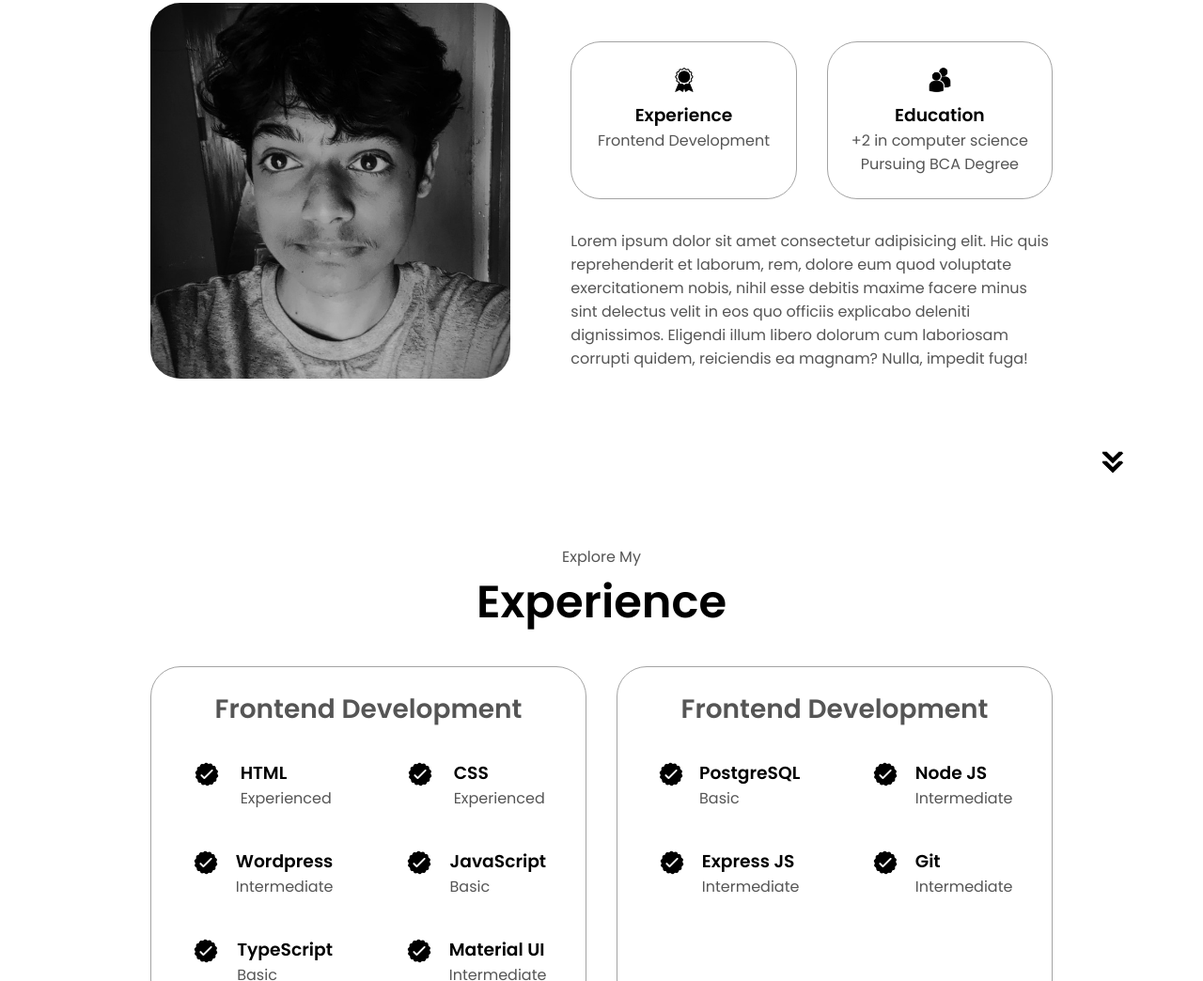
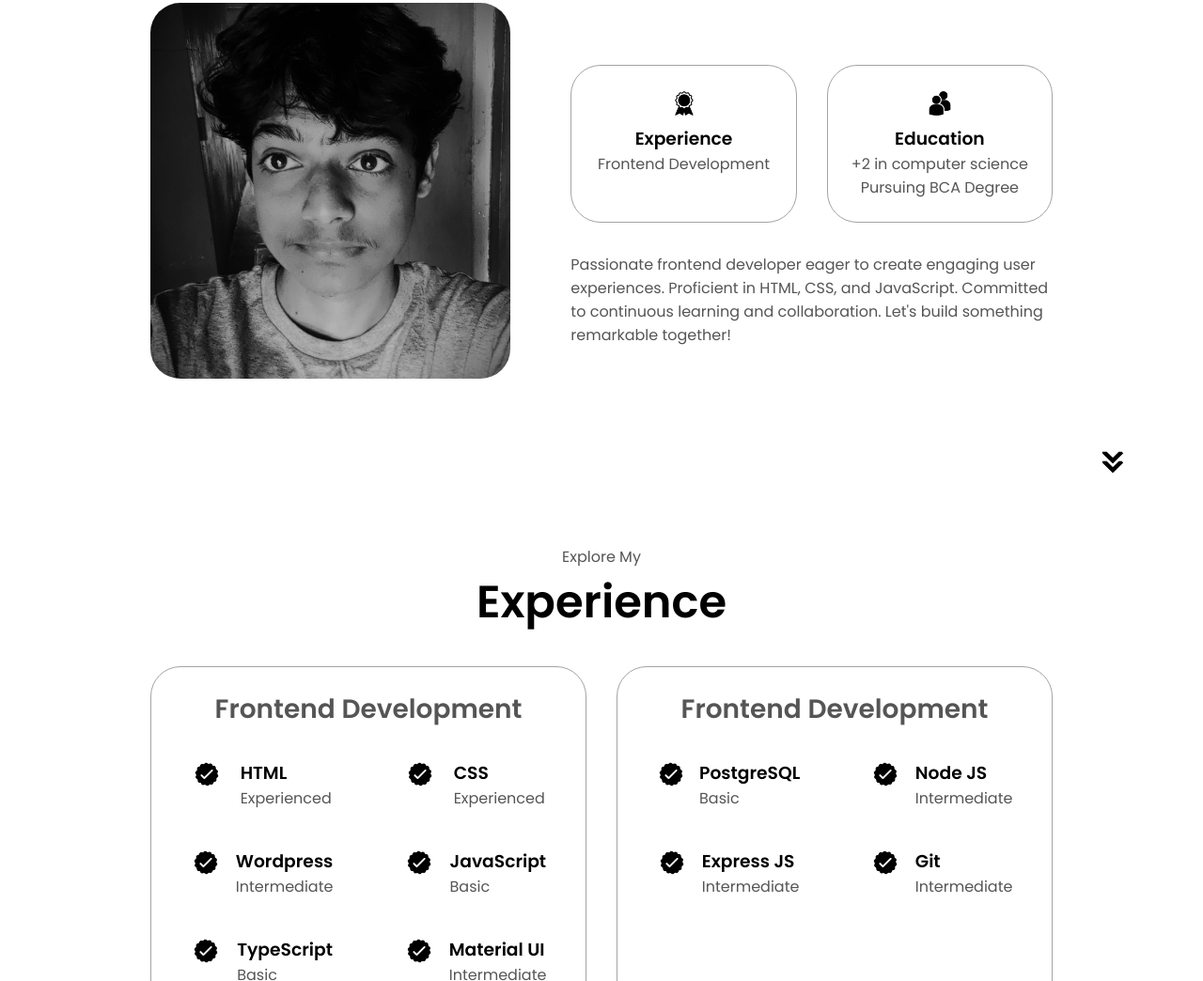
Before and after one commit to Shubhamjl/Shubham-Bhandari-2, a plain HTML site: page index.html in a window 1280 px wide. Shown: the part 1116-2160 px from the top of the page at 94% size. Drawn offline with Linux system fonts and the light colour scheme.

Commit message:
Update index.html

```diff
--- a/index.html
+++ b/index.html
@@ -105,12 +105,8 @@
           </div>
           <div class="text-container">
             <p>
-              Lorem ipsum dolor sit amet consectetur adipisicing elit. Hic quis
-              reprehenderit et laborum, rem, dolore eum quod voluptate
-              exercitationem nobis, nihil esse debitis maxime facere minus sint
-              delectus velit in eos quo officiis explicabo deleniti dignissimos.
-              Eligendi illum libero dolorum cum laboriosam corrupti quidem,
-              reiciendis ea magnam? Nulla, impedit fuga!
+               Passionate frontend developer eager to create engaging user experiences. Proficient in HTML, CSS,
+              and JavaScript. Committed to continuous learning and collaboration. Let's build something remarkable together!
             </p>
           </div>
         </div>
```
